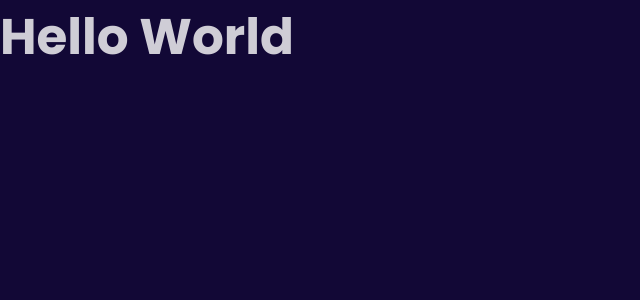
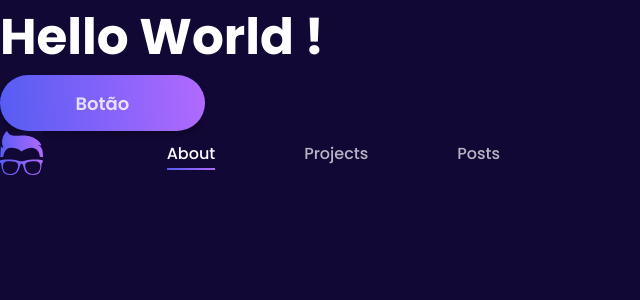
Before and after one commit to caiqalmeida/caiquealmeida.dev, a Next.js app: page / in a window 1280 px wide. Shown: the top 300 px of the page, without its empty margins (0-640 px from the left). Built offline with nearby package versions, Linux system fonts and the light colour scheme.

Commit message:
feat: added font

```diff
--- a/src/pages/_document.tsx
+++ b/src/pages/_document.tsx
@@ -1,8 +1,17 @@
-import Document, { DocumentInitialProps, DocumentContext, Html, Head, Main, NextScript } from 'next/document'
+import Document, {
+  DocumentInitialProps,
+  DocumentContext,
+  Html,
+  Head,
+  Main,
+  NextScript,
+} from 'next/document'
 import { ServerStyleSheet } from 'styled-components'
 
 export default class MyDocument extends Document {
-  static async getInitialProps(ctx: DocumentContext): Promise<DocumentInitialProps> {
+  static async getInitialProps(
+    ctx: DocumentContext
+  ): Promise<DocumentInitialProps> {
     const sheet = new ServerStyleSheet()
     const originalRenderPage = ctx.renderPage
 
@@ -33,14 +42,22 @@ export default class MyDocument extends Document {
       <Html>
         <Head>
           <link rel="preconnect" href="https://fonts.googleapis.com" />
-          <link rel="preconnect" href="https://fonts.gstatic.com" crossOrigin="true" />
-          <link href="https://fonts.googleapis.com/css2?family=Poppins:ital,wght@0,500;0,600;0,700;1,400&display=swap" rel="stylesheet" />
+          <link
+            rel="preconnect"
+            href="https://fonts.gstatic.com"
+            crossOrigin="true"
+          />
+          <link
+            href="https://fonts.googleapis.com/css2?family=Poppins:ital,wght@0,500;0,600;0,700;1,400&display=swap"
+            rel="stylesheet"
+          />
+          <link rel="icon" type="image/x-icon" href="/logo.svg" />
         </Head>
         <body>
           <Main />
           <NextScript />
         </body>
       </Html>
-    );
+    )
   }
 }
--- a/src/pages/index.tsx
+++ b/src/pages/index.tsx
@@ -1,13 +1,27 @@
-import React from "react";
-import styled from "styled-components";
+import React from 'react'
+import Head from 'next/head'
+import styled from 'styled-components'
+
+import { SITE_TITLE } from '../constants/head'
+import Button from '../components/Button'
+import Navbar from '../components/Navbar'
 
 const Title = styled.h1`
   font-size: 50px;
-  color: ${({ theme }) => theme.colors.primary};
-`;
+  color: ${({ theme }) => theme.colors.white.light};
+`
 
 const Home: React.FC = () => {
-  return <Title>Hello World</Title>;
-};
+  return (
+    <>
+      <Head>
+        <title>{SITE_TITLE} | home</title>
+      </Head>
+      <Title>Hello World !</Title>
+      <Button>Botão</Button>
+      <Navbar />
+    </>
+  )
+}
 
-export default Home;
+export default Home
```
